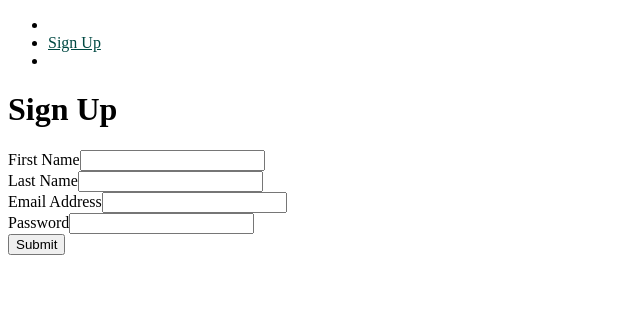
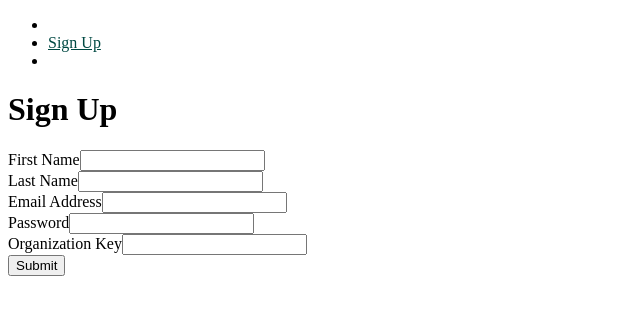
Before and after one commit to Ultra-Doggo/bug-tracker, a React (Create React App) app in the folder frontend/: page /register in a window 1280 px wide. Shown: the top 314 px of the page, without its empty margins (0-640 px from the left). Built offline with nearby package versions, Linux system fonts and the light colour scheme.

Commit message:
react frontend | new Organization Key field added to registration page

```diff
--- a/frontend/src/user/Register.js
+++ b/frontend/src/user/Register.js
@@ -10,6 +10,7 @@ class Register extends Component {
             lastName: "",
             email: "",
             password: "",
+            key: "",
             error: "",
             success: false
         }
@@ -22,12 +23,13 @@ class Register extends Component {
 
     clickSubmit = (event) => {
         event.preventDefault()
-        const {firstName, lastName, email, password} = this.state
+        const {firstName, lastName, email, password, key} = this.state
         const user = {
             firstName,
             lastName,
             email,
-            password
+            password,
+            key
         }
         // console.log(user)
         register(user)
@@ -41,13 +43,14 @@ class Register extends Component {
                     lastName: "",
                     email: "",
                     password: "",
+                    key: "",
                     success: true
                 })
             }
         })
     }
 
-    registrationForm = (firstName, lastName, email, password) => {
+    registrationForm = (firstName, lastName, email, password, key) => {
         return (
             <form>
                 <div className="form-group">
@@ -90,6 +93,16 @@ class Register extends Component {
                         >
                     </input>
                 </div>
+                <div className="form-group">
+                    <label className="text-muted">Organization Key</label>
+                    <input
+                        onChange={this.handleChange("key")}
+                        type="password"
+                        className="form-control"
+                        value={key}
+                        >
+                    </input>
+                </div>
                 <button
                     onClick={this.clickSubmit}
                     className="btn btn-raised btn-primary"
```
